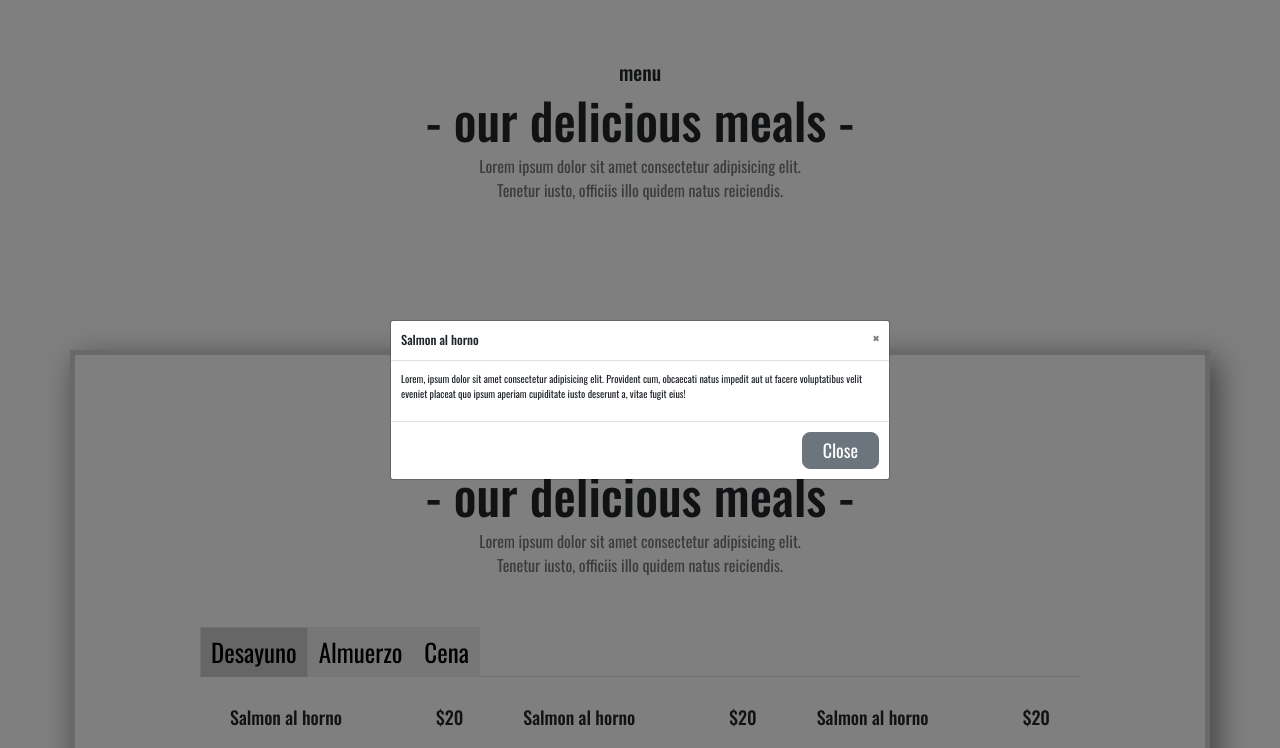
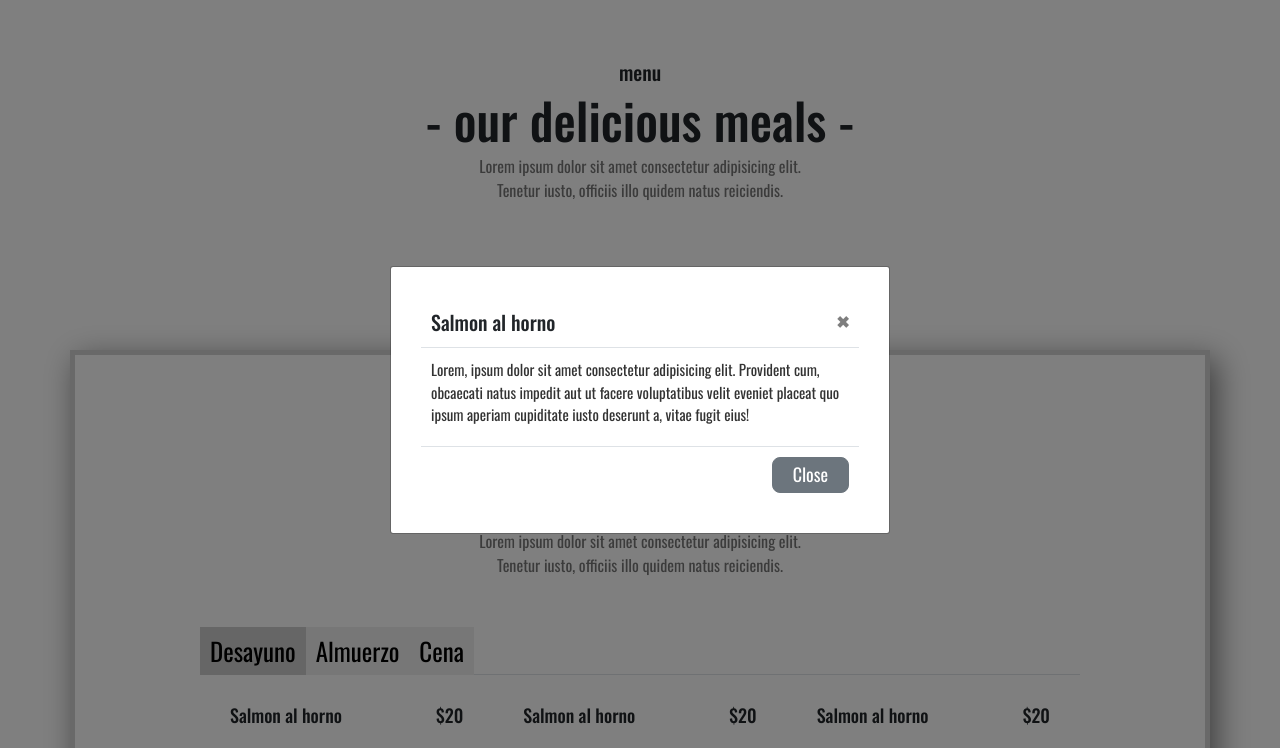
Before and after one commit to AlejandroMar/Harvard-Sass-Project, a website: page menu.html in a window 1280 px wide. Both pictures are taken after a click on the element 346 px from the left and 757 px from the top of the page. Shown: the top 748 px of the page. Drawn offline with nearby package versions, Linux system fonts and the light colour scheme.

Commit message:
style modal

```diff
--- a/menu.html
+++ b/menu.html
@@ -122,7 +122,7 @@
                 <div class="modal-content">
                     <div class="modal-header">
                         <h5 class="modal-title" id="exampleModalLongTitle">Salmon al horno</h5>
-                        <button type="button" class="close" data-dismiss="modal" aria-label="Close">
+                        <button type="button" class="close modal-close" data-dismiss="modal" aria-label="Close">
                             <span aria-hidden="true">&times;</span>
                         </button>
                     </div>
--- a/sass/abstracts/_custom-variables.scss
+++ b/sass/abstracts/_custom-variables.scss
@@ -48,3 +48,7 @@ $menu-border-color: #d2d2d2;
 
 //tabs
 $nav-tabs-border-radius: 0;
+
+//modal close
+
+$close-font-size: 3rem;
--- /dev/null
+++ b/sass/components/_modal-menu.scss
@@ -0,0 +1,15 @@
+.modal {
+  &-content {
+    padding: 3rem;
+  }
+  &-title {
+    font-size: 2rem;
+  }
+  &-close {
+    font-size: 3rem;
+  }
+  &-body {
+    font-size: 1.5rem;
+    color: $color-grey-dark-3;
+  }
+}
--- a/sass/pages/_menu.scss
+++ b/sass/pages/_menu.scss
@@ -40,8 +40,12 @@
   font-size: 2.5rem;
   background-color: $color-grey-light-2;
   color: $color-black !important;
+  transition: all 0.3s;
+  border: none !important;
 
   &:hover {
     background-color: $nav-tabs-link-hover-bg;
   }
 }
+
+@import "../components/modal-menu";
```
Also changed, not shown: public/css/style.css.
